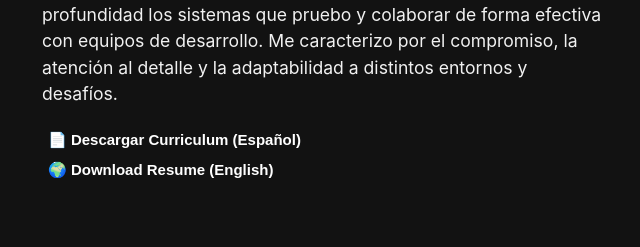
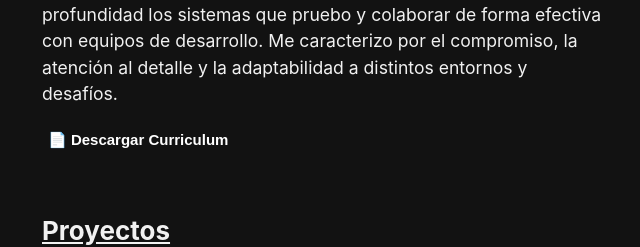
Before and after one commit to ErikaHolzm/portfolio, a React (Create React App) app: page / in a window 1280 px wide. Shown: the part 1141-1388 px from the top of the page, without its empty margins (318-958 px from the left). Built offline with nearby package versions, Linux system fonts and the light colour scheme.

Commit message:
actualizo cv

```diff
--- a/src/components/SobreMi.jsx
+++ b/src/components/SobreMi.jsx
@@ -11,15 +11,9 @@ function SobreMi() {
       </p>
 
 
-      <a href="/Erika-H-Cv.pdf.pdf" download  >
+      <a href="/ERIKA HOLZMANN.pdf" download  >
        <button className="boton-descarga">
-          📄 Descargar Curriculum (Español)
-      </button>
-      </a>
-
-      <a href="/CVINGLES.pdf.pdf" download  >
-       <button className="boton-descarga">
-          🌍 Download Resume (English)
+          📄 Descargar Curriculum
       </button>
       </a>
 
```
Also changed, not shown: 1 other file (tests, documents, lock files or other folders).
